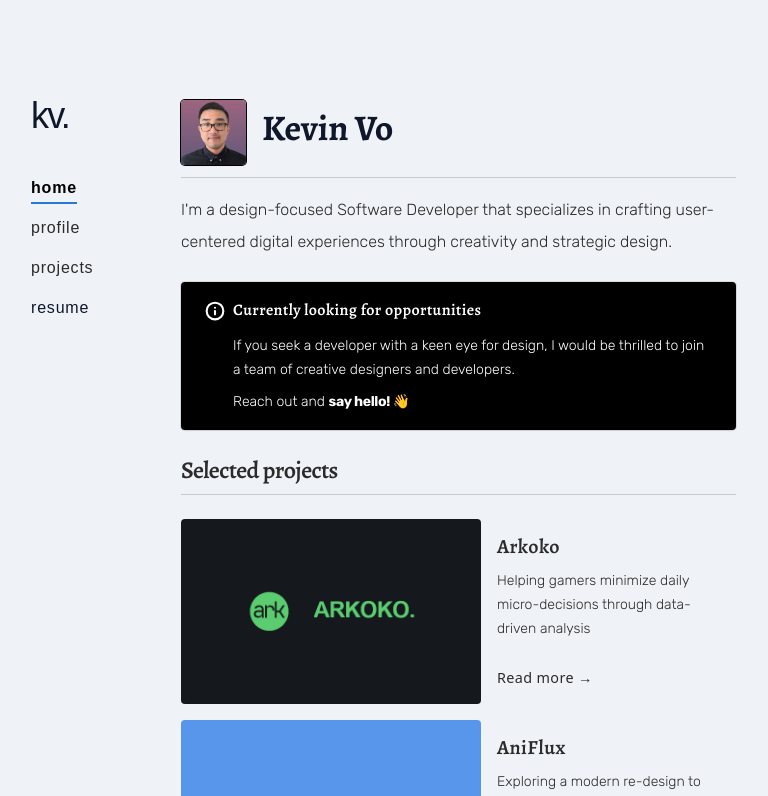
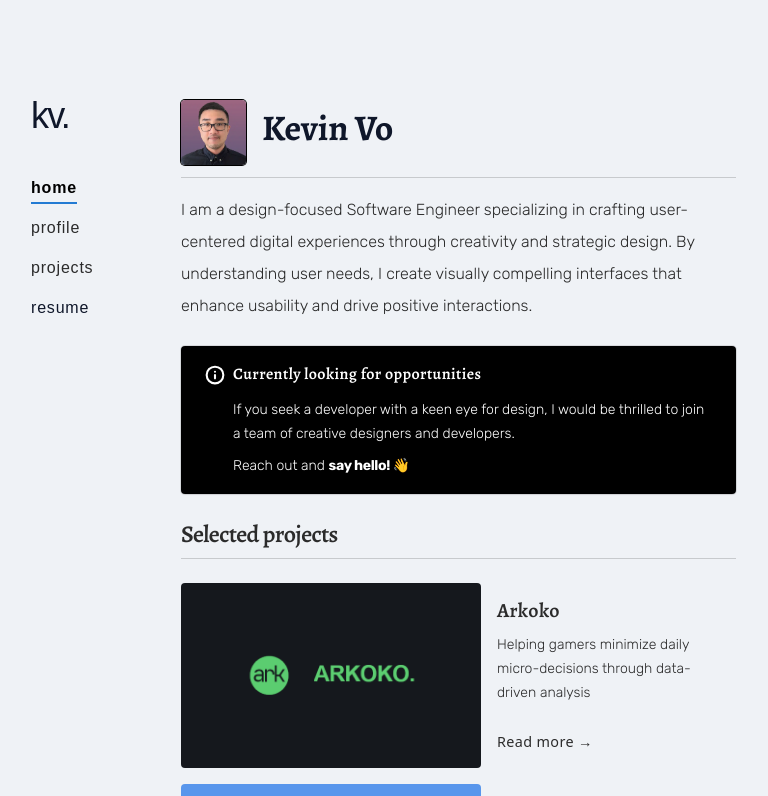
Before and after one commit to Yezo/portfolio-v2, a Next.js app: page / in a window 1280 px wide. Shown: the top 796 px of the page, without its empty margins (161-929 px from the left). Built offline with nearby package versions, Linux system fonts and the light colour scheme; a web font is replaced by a local one.

Commit message:
edit text content

```diff
--- a/src/app/page.tsx
+++ b/src/app/page.tsx
@@ -29,7 +29,7 @@ export default function Home() {
         <TitleH1>{`Kevin Vo `}</TitleH1>
       </div>
       <section className="mt-4">
-        <Paragraph>{`I'm a design-focused Software Developer that specializes in crafting user-centered digital experiences through creativity and strategic design.`}</Paragraph>
+        <Paragraph>{`I am a design-focused Software Engineer specializing in crafting user-centered digital experiences through creativity and strategic design. By understanding user needs, I create visually compelling interfaces that enhance usability and drive positive interactions. `}</Paragraph>
       </section>
       <InfoBox />
       <TitleH2>Selected projects</TitleH2>
```
